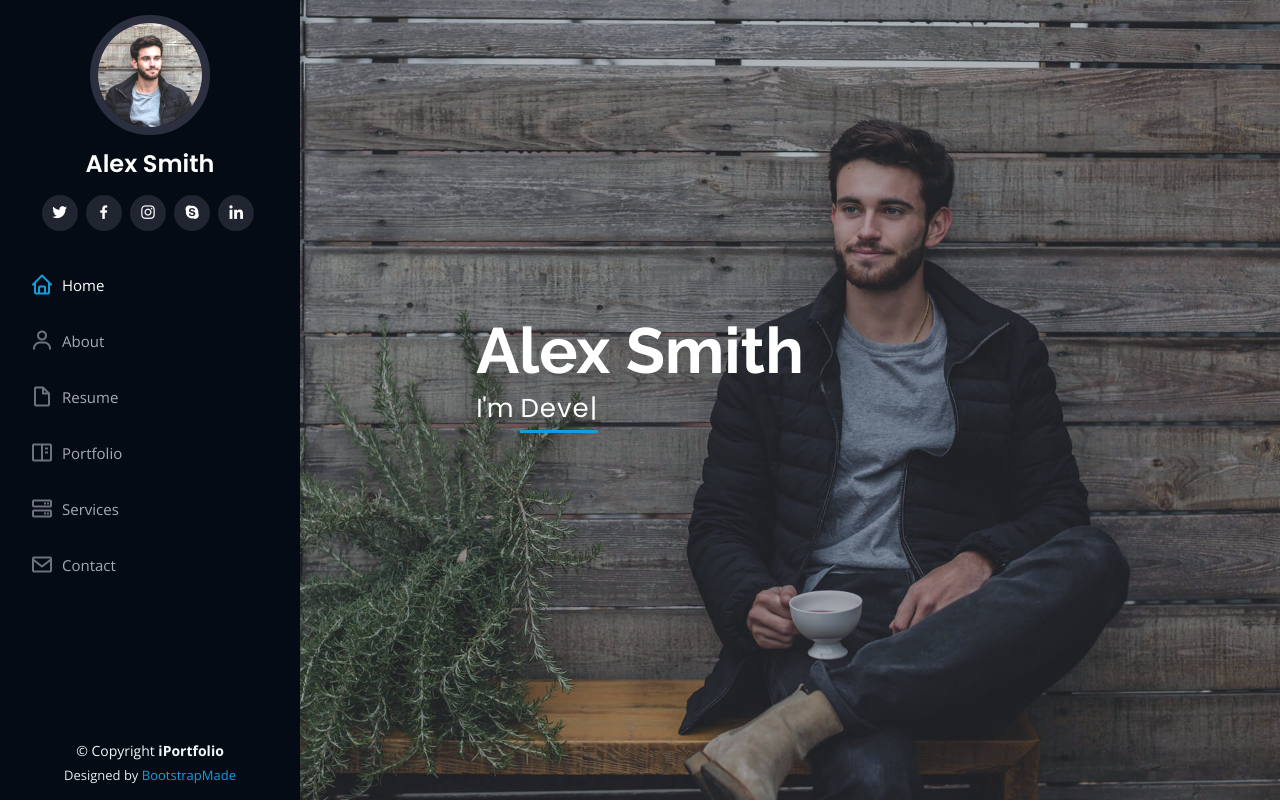
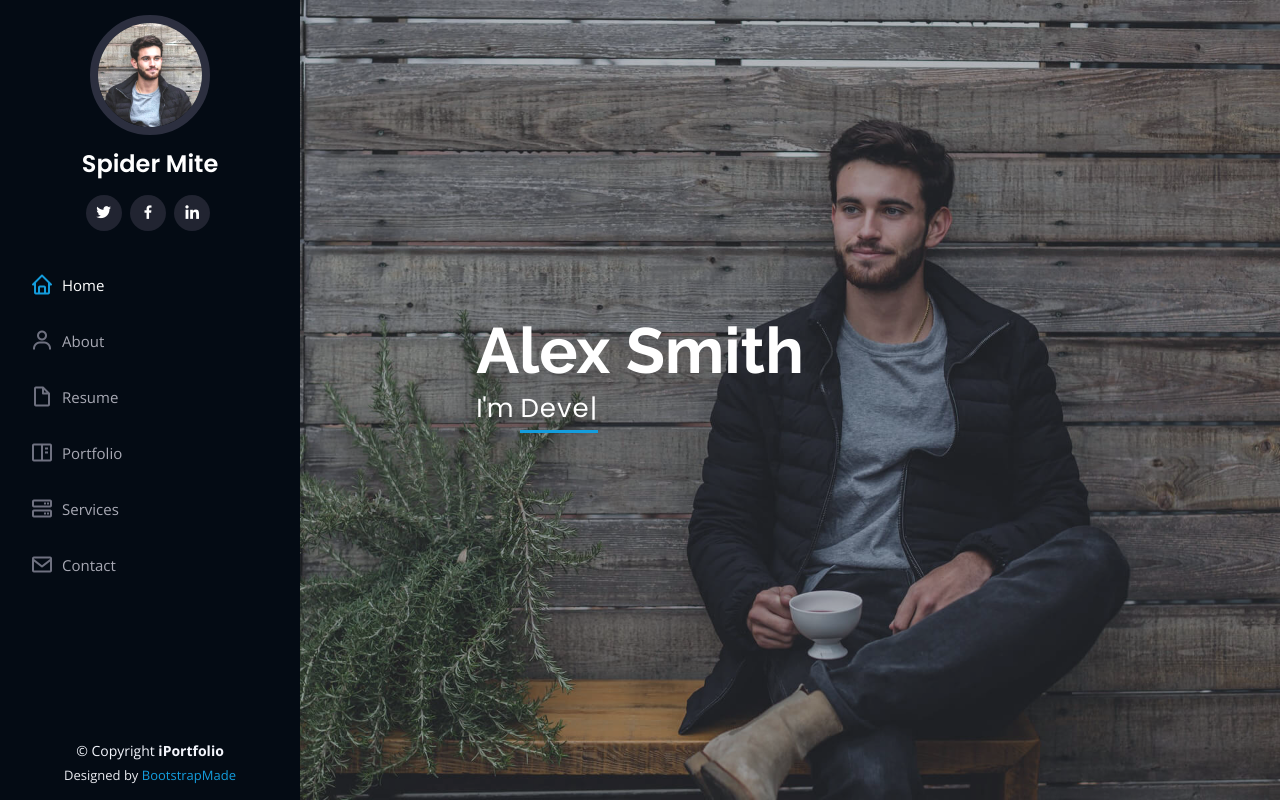
Before and after one commit to EcoShieldSLC/EcoShieldSLC.github.io, a plain HTML site: page index.html in a window 1280 px wide. Shown: the top 802 px of the page. Drawn offline with nearby package versions, Linux system fonts and the light colour scheme.

Commit message:
Update index.html

```diff
--- a/index.html
+++ b/index.html
@@ -5,7 +5,7 @@
   <meta charset="utf-8">
   <meta content="width=device-width, initial-scale=1.0" name="viewport">
 
-  <title>iPortfolio Bootstrap Template - Index</title>
+  <title>Spider Mites</title>
   <meta content="" name="description">
   <meta content="" name="keywords">
 
@@ -27,13 +27,6 @@
   <!-- Template Main CSS File -->
   <link href="assets/css/style.css" rel="stylesheet">
 
-  <!-- =======================================================
-  * Template Name: iPortfolio
-  * Updated: May 30 2023 with Bootstrap v5.3.0
-  * Template URL: https://bootstrapmade.com/iportfolio-bootstrap-portfolio-websites-template/
-  * Author: BootstrapMade.com
-  * License: https://bootstrapmade.com/license/
-  ======================================================== -->
 </head>
 
 <body>
@@ -47,13 +40,13 @@
 
       <div class="profile">
         <img src="assets/img/profile-img.jpg" alt="" class="img-fluid rounded-circle">
-        <h1 class="text-light"><a href="index.html">Alex Smith</a></h1>
+        <h1 class="text-light"><a href="index.html">Spider Mite</a></h1>
         <div class="social-links mt-3 text-center">
-          <a href="#" class="twitter"><i class="bx bxl-twitter"></i></a>
-          <a href="#" class="facebook"><i class="bx bxl-facebook"></i></a>
-          <a href="#" class="instagram"><i class="bx bxl-instagram"></i></a>
-          <a href="#" class="google-plus"><i class="bx bxl-skype"></i></a>
-          <a href="#" class="linkedin"><i class="bx bxl-linkedin"></i></a>
+          <a href="https://twitter.com/BuyDynamec" class="twitter"><i class="bx bxl-twitter"></i></a>
+          <a href="https://www.facebook.com/friendlyspidermite/" class="facebook"><i class="bx bxl-facebook"></i></a>
+          <!-- <a href="#" class="instagram"><i class="bx bxl-instagram"></i></a>
+          <a href="#" class="google-plus"><i class="bx bxl-skype"></i></a> -->
+          <a href="https://en.wikipedia.org/wiki/Spider_mite" class="linkedin"><i class="bx bxl-linkedin"></i></a>
         </div>
       </div>
 
```
